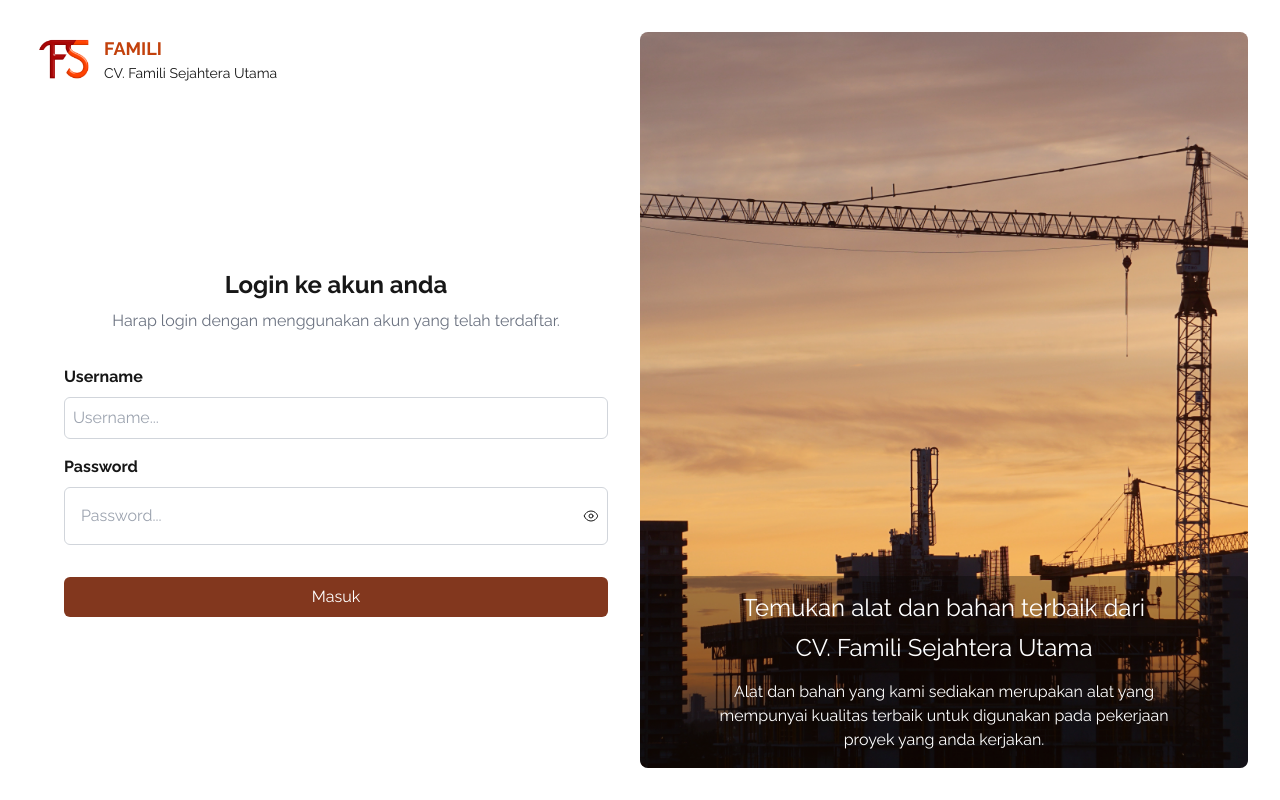
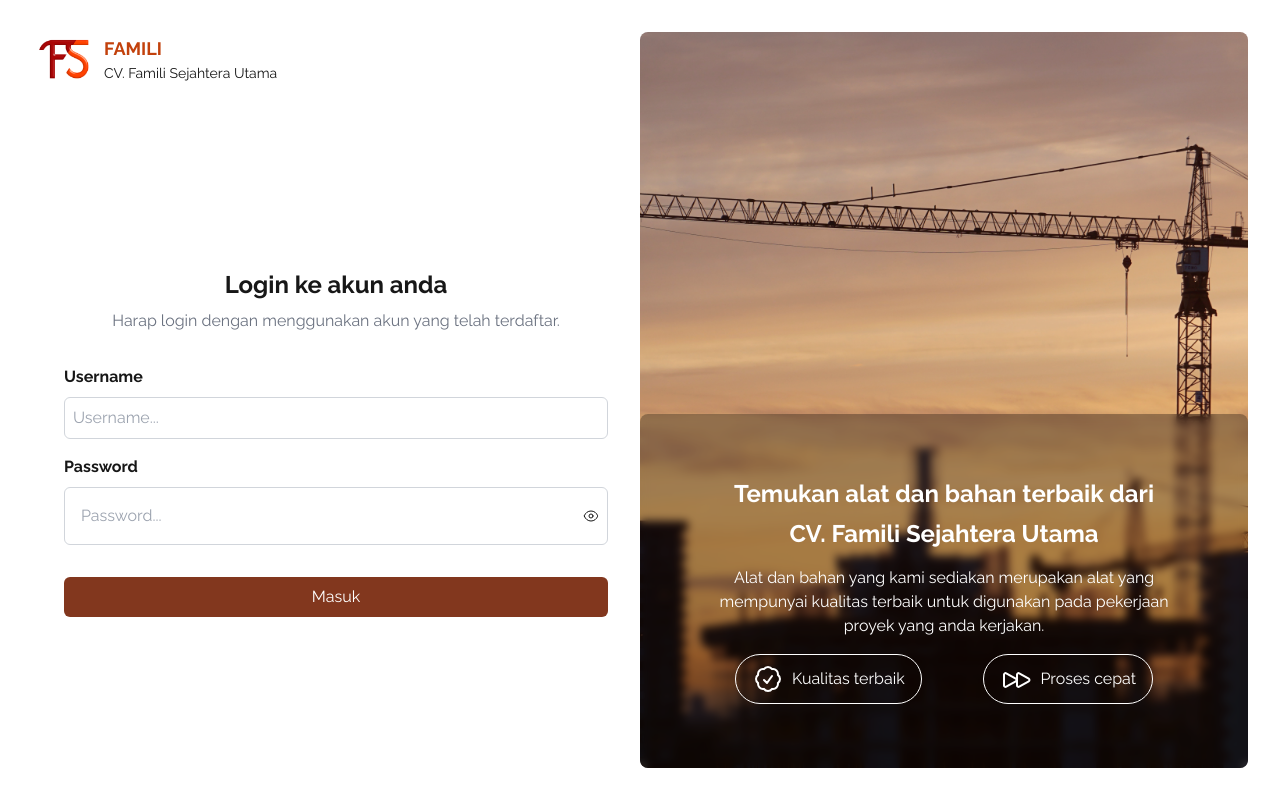
Before and after one commit to razkaalfaz/cv-famili, a Next.js app: page / in a window 1280 px wide. Built offline with nearby package versions, Linux system fonts and the light colour scheme; no server answers.

Commit message:
ui modify

```diff
--- a/src/app/page.tsx
+++ b/src/app/page.tsx
@@ -3,7 +3,12 @@
 import Button from "@/components/button/Button";
 import TextField from "@/components/inputs/TextField";
 import Snackbar from "@/components/snackbar/Snackbar";
-import { EyeIcon, EyeSlashIcon } from "@heroicons/react/24/outline";
+import {
+  CheckBadgeIcon,
+  EyeIcon,
+  EyeSlashIcon,
+  ForwardIcon,
+} from "@heroicons/react/24/outline";
 import { signIn } from "next-auth/react";
 import Image from "next/image";
 import { useRouter } from "next/navigation";
@@ -130,8 +135,8 @@ export default function Home() {
           className="object-cover -z-20"
         />
         <div className="w-full h-full absolute top-0 left-0 bg-orange-700 bg-opacity-10 -z-10" />
-        <div className="w-full rounded-lg bg-black bg-opacity-30 flex flex-col gap-4 px-16 py-4">
-          <div className="w-full flex flex-col gap-2 text-white items-center">
+        <div className="w-full rounded-lg bg-black bg-opacity-30 backdrop-blur-sm flex flex-col gap-4 px-16 py-16 text-center">
+          <div className="w-full flex flex-col gap-2 text-white items-center font-bold">
             <p className="text-2xl">Temukan alat dan bahan terbaik dari</p>
             <p className="text-2xl">CV. Famili Sejahtera Utama</p>
           </div>
@@ -140,6 +145,18 @@ export default function Home() {
             kualitas terbaik untuk digunakan pada pekerjaan proyek yang anda
             kerjakan.
           </p>
+
+          <div className="w-full flex flex-row justify-around items-center text-white">
+            <div className="flex flex-row items-center justify-around gap-2 px-4 py-2 rounded-full border border-white">
+              <CheckBadgeIcon className="w-8 h-8" />
+              <p>Kualitas terbaik</p>
+            </div>
+
+            <div className="flex flex-row items-center justify-around gap-2 px-4 py-2 rounded-full border border-white">
+              <ForwardIcon className="w-8 h-8" />
+              <p>Proses cepat</p>
+            </div>
+          </div>
         </div>
       </div>
 
--- a/src/components/alat/ListAlat.tsx
+++ b/src/components/alat/ListAlat.tsx
@@ -102,7 +102,7 @@ export default function ListAlat({ setSuccess, setMessage }: ComponentProps) {
                     {session?.user?.ROLE === "ADMIN" && (
                       <div className="w-full flex flex-row items-center justify-center gap-2">
                         <Button
-                          variants="PRIMARY"
+                          variants="ACCENT"
                           onClick={() => editAlat(alat.ID_ALAT, alat)}
                         >
                           <PencilIcon className="w-4 h-4 text-white" />
@@ -118,7 +118,7 @@ export default function ListAlat({ setSuccess, setMessage }: ComponentProps) {
 
                     {session?.user.ROLE === "USER" && (
                       <Button
-                        variants="PRIMARY"
+                        variants="ACCENT"
                         fullWidth
                         onClick={() => ajukanAlat(alat.ID_ALAT)}
                       >
--- a/src/components/bahan/ListBahan.tsx
+++ b/src/components/bahan/ListBahan.tsx
@@ -97,7 +97,7 @@ export default function ListAlat({ setMessage, setSuccess }: ComponentProps) {
                     {session?.user?.ROLE === "ADMIN" && (
                       <div className="w-full flex flex-row items-center justify-center gap-2">
                         <Button
-                          variants="PRIMARY"
+                          variants="ACCENT"
                           onClick={() => editBahan(bahan.ID_BAHAN, bahan)}
                         >
                           <PencilIcon className="w-4 h-4 text-white" />
@@ -113,7 +113,7 @@ export default function ListAlat({ setMessage, setSuccess }: ComponentProps) {
 
                     {session?.user.ROLE === "USER" && (
                       <Button
-                        variants="PRIMARY"
+                        variants="ACCENT"
                         fullWidth
                         onClick={() => ajukanBahan(bahan.ID_BAHAN)}
                       >
--- a/src/components/button/Button.tsx
+++ b/src/components/button/Button.tsx
@@ -4,6 +4,7 @@ type ButtonVariants = {
   PRIMARY: string;
   ERROR: string;
   SECONDARY: string;
+  ACCENT: string;
 };
 
 interface ButtonProps extends ButtonHTMLAttributes<HTMLButtonElement> {
@@ -26,6 +27,7 @@ export default function Button({
     PRIMARY: buttonBaseStyles + "bg-orange-900 text-white",
     SECONDARY: buttonBaseStyles + "bg-neutral-500 text-neutral-50",
     ERROR: buttonBaseStyles + "bg-red-950 text-white",
+    ACCENT: buttonBaseStyles + "bg-green-950 text-white",
   };
 
   return (
--- a/src/components/navigation/NavigationTabs.tsx
+++ b/src/components/navigation/NavigationTabs.tsx
@@ -10,9 +10,9 @@ export default function NavigationTabs() {
   const pathname = usePathname();
 
   const baseLinkStyles =
-    "w-full px-2 py-2 grid place-items-center border border-gray-300 bg-opacity-95 hover:bg-sky-300 rounded-md overflow-hidden";
+    "w-full px-2 py-2 grid place-items-center border border-gray-300 bg-opacity-95 hover:bg-orange-700 hover:text-white rounded-md overflow-hidden";
   const activeLinkStyles =
-    baseLinkStyles + " bg-sky-300 text-neutral-800 hover:bg-opacity-100";
+    baseLinkStyles + " bg-orange-700 text-white hover:bg-opacity-100";
 
   const { update } = useSession();
 
```
